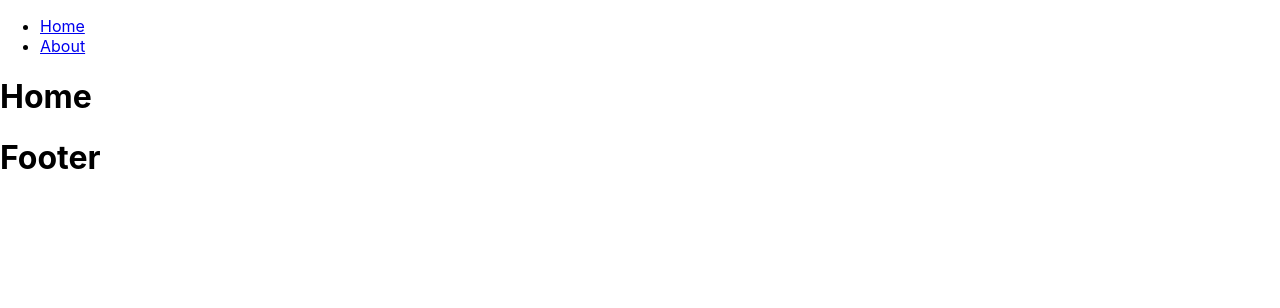
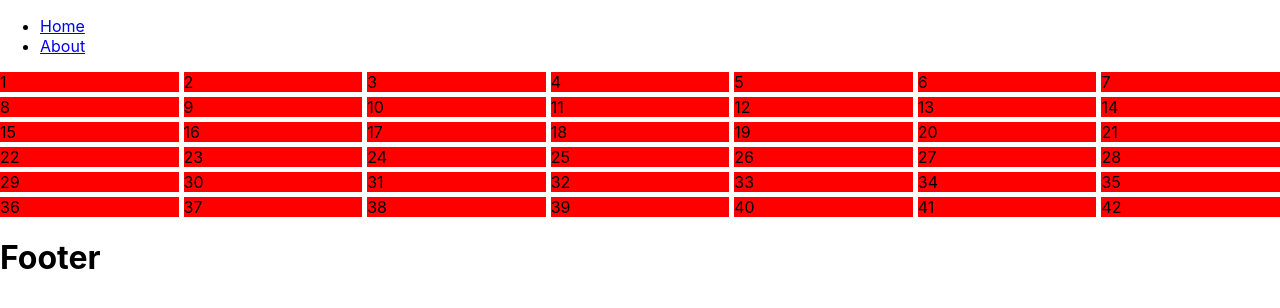
Before and after one commit to JesseBBuhler/connect4, a React (Create React App) app: page / in a window 1280 px wide. Shown: the top 308 px of the page. Built offline with nearby package versions, Linux system fonts and the light colour scheme.

Commit message:
creating grid

```diff
--- /dev/null
+++ b/src/pages/Home.css
@@ -0,0 +1,12 @@
+.container {
+    display: grid;
+    grid-template-columns: 1fr 1fr 1fr 1fr 1fr 1fr 1fr;
+    height: 50%;
+    width: auto;
+    gap: 5px;
+}
+
+.cell {
+    color: black;
+    background-color: red;
+}
--- a/src/pages/Home.jsx
+++ b/src/pages/Home.jsx
@@ -1,7 +1,51 @@
+import "./Home.css"
 const Home = () => {
     return (
         <>
-            <h1>Home</h1>
+        <div className="container">
+            <div className="cell">1</div>
+            <div className="cell">2</div>
+            <div className="cell">3</div>
+            <div className="cell">4</div>
+            <div className="cell">5</div>
+            <div className="cell">6</div>
+            <div className="cell">7</div>
+            <div className="cell">8</div>
+            <div className="cell">9</div>
+            <div className="cell">10</div>
+            <div className="cell">11</div>
+            <div className="cell">12</div>
+            <div className="cell">13</div>
+            <div className="cell">14</div>
+            <div className="cell">15</div>
+            <div className="cell">16</div>
+            <div className="cell">17</div>
+            <div className="cell">18</div>
+            <div className="cell">19</div>
+            <div className="cell">20</div>
+            <div className="cell">21</div>
+            <div className="cell">22</div>
+            <div className="cell">23</div>
+            <div className="cell">24</div>
+            <div className="cell">25</div>
+            <div className="cell">26</div>
+            <div className="cell">27</div>
+            <div className="cell">28</div>
+            <div className="cell">29</div>
+            <div className="cell">30</div>
+            <div className="cell">31</div>
+            <div className="cell">32</div>
+            <div className="cell">33</div>
+            <div className="cell">34</div>
+            <div className="cell">35</div>
+            <div className="cell">36</div>
+            <div className="cell">37</div>
+            <div className="cell">38</div>
+            <div className="cell">39</div>
+            <div className="cell">40</div>
+            <div className="cell">41</div>
+            <div className="cell">42</div>
+        </div>
         </>
     )
 }
```
